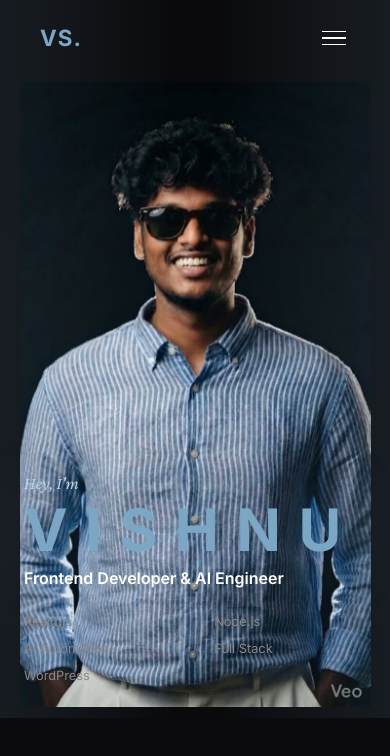
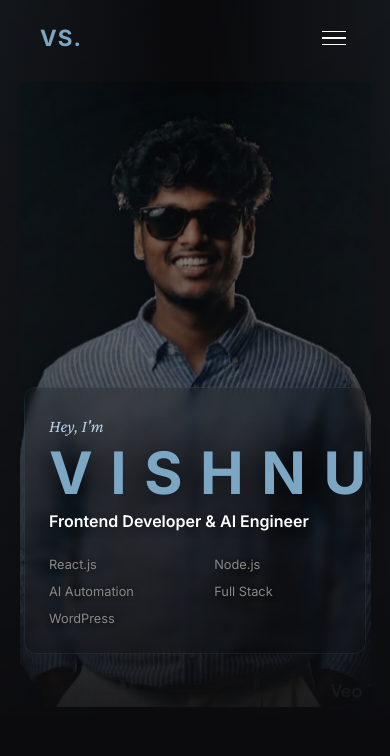
Before and after one commit to Vfxchu/Vishnu, a website built with Vite: page index.html in a window 390 px wide. Shown: the top 756 px of the page. Built offline with nearby package versions, Linux system fonts and the light colour scheme.

Commit message:
Enhance hero section readability on mobile

```diff
--- a/style.css
+++ b/style.css
@@ -264,6 +264,16 @@ img, canvas { display: block; max-width: 100%; }
   overflow: hidden;
 }
 
+/* Subtle dark gradient overlay to ensure text visibility over busy backgrounds */
+#hero::after {
+  content: '';
+  position: absolute;
+  inset: 0;
+  background: linear-gradient(to top, rgba(11, 11, 13, 0.8) 0%, rgba(11, 11, 13, 0.4) 40%, transparent 100%);
+  z-index: 5;
+  pointer-events: none;
+}
+
 .hero-canvas-wrapper {
   position: absolute;
   inset: 0;
@@ -327,7 +337,7 @@ img, canvas { display: block; max-width: 100%; }
   color: var(--accent);
   line-height: 1;
   margin-bottom: 0.4rem;
-  text-shadow: 0 0 80px rgba(123, 167, 196, 0.4);
+  text-shadow: 0 0 40px rgba(0, 0, 0, 0.8), 0 0 80px rgba(123, 167, 196, 0.4);
   opacity: 0;
   transform: translateY(30px);
 }
@@ -337,6 +347,7 @@ img, canvas { display: block; max-width: 100%; }
   font-weight: 600;
   color: var(--text);
   margin-bottom: 1.25rem;
+  text-shadow: 0 2px 10px rgba(0, 0, 0, 0.5);
   opacity: 0;
   transform: translateY(20px);
 }
@@ -1210,11 +1221,25 @@ img, canvas { display: block; max-width: 100%; }
   .footer-socials { justify-content: center; }
   .footer-bottom { flex-direction: column; text-align: center; }
 
-  .hero-text { left: 1.5rem; right: 1.5rem; bottom: 2rem; max-width: none; }
-  .hero-name { font-size: clamp(2.8rem, 15vw, 5rem); }
-  .hero-tags { display: grid; grid-template-columns: auto auto; gap: 0.4rem 0.75rem; }
+  .hero-text {
+    left: 1.5rem;
+    right: 1.5rem;
+    bottom: 4rem;
+    max-width: none;
+    background: rgba(11, 11, 13, 0.2);
+    backdrop-filter: blur(5px);
+    padding: 1.5rem;
+    border-radius: 12px;
+    border: 1px solid rgba(123, 167, 196, 0.1);
+  }
+  .hero-name { font-size: clamp(2.8rem, 15vw, 5rem); text-shadow: 0 0 30px rgba(0, 0, 0, 0.9); }
+  .hero-tags { display: grid; grid-template-columns: auto auto; gap: 0.4rem 0.75rem; text-shadow: 0 1px 5px rgba(0,0,0,0.5); }
   .hero-tags .sep { display: none; }
   .hero-scroll-hint { display: none; }
+
+  #hero::after {
+    background: linear-gradient(to top, rgba(11, 11, 13, 0.9) 0%, rgba(11, 11, 13, 0.6) 50%, rgba(11, 11, 13, 0.3) 100%);
+  }
 }
 
 @media (max-width: 480px) {
```
